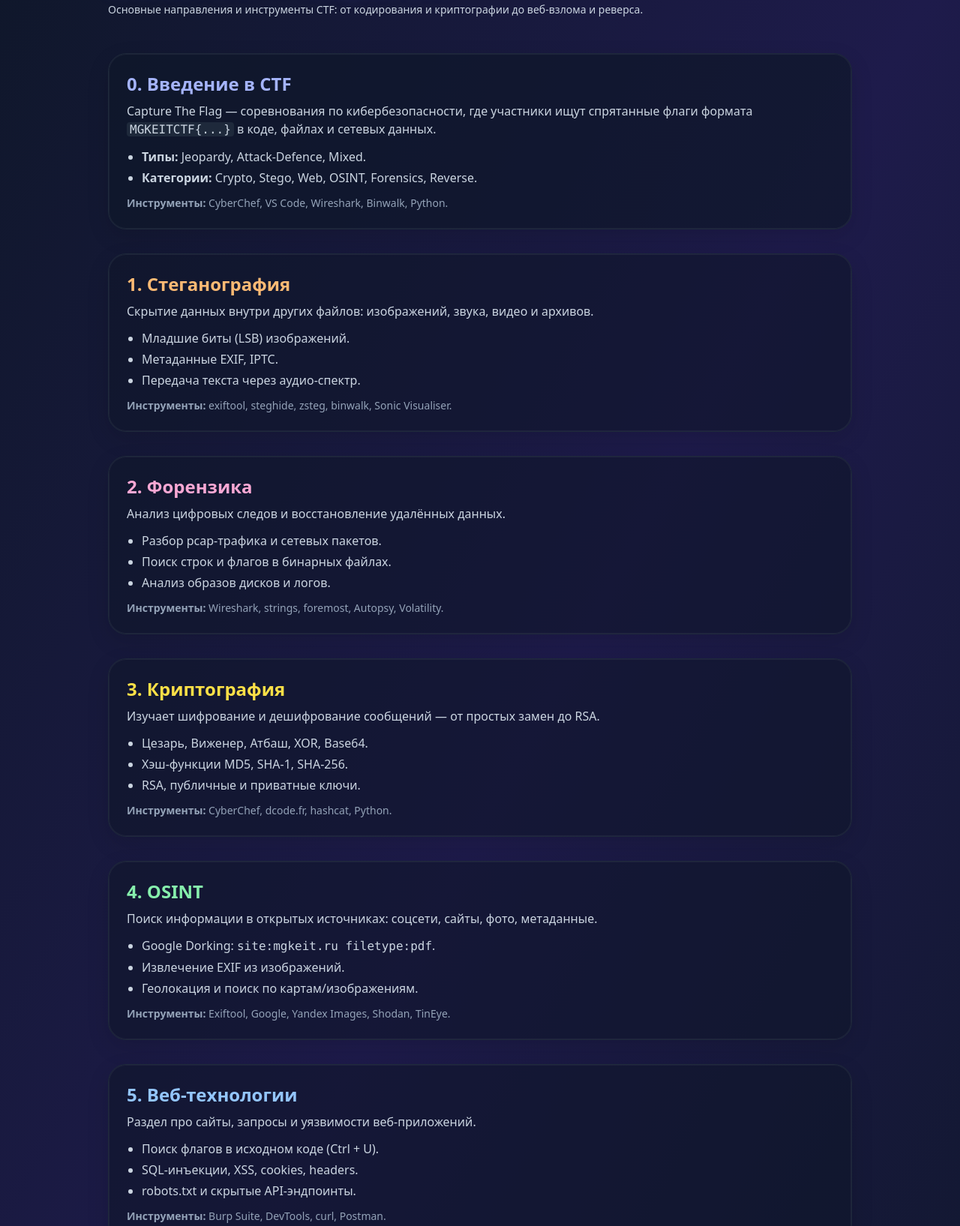
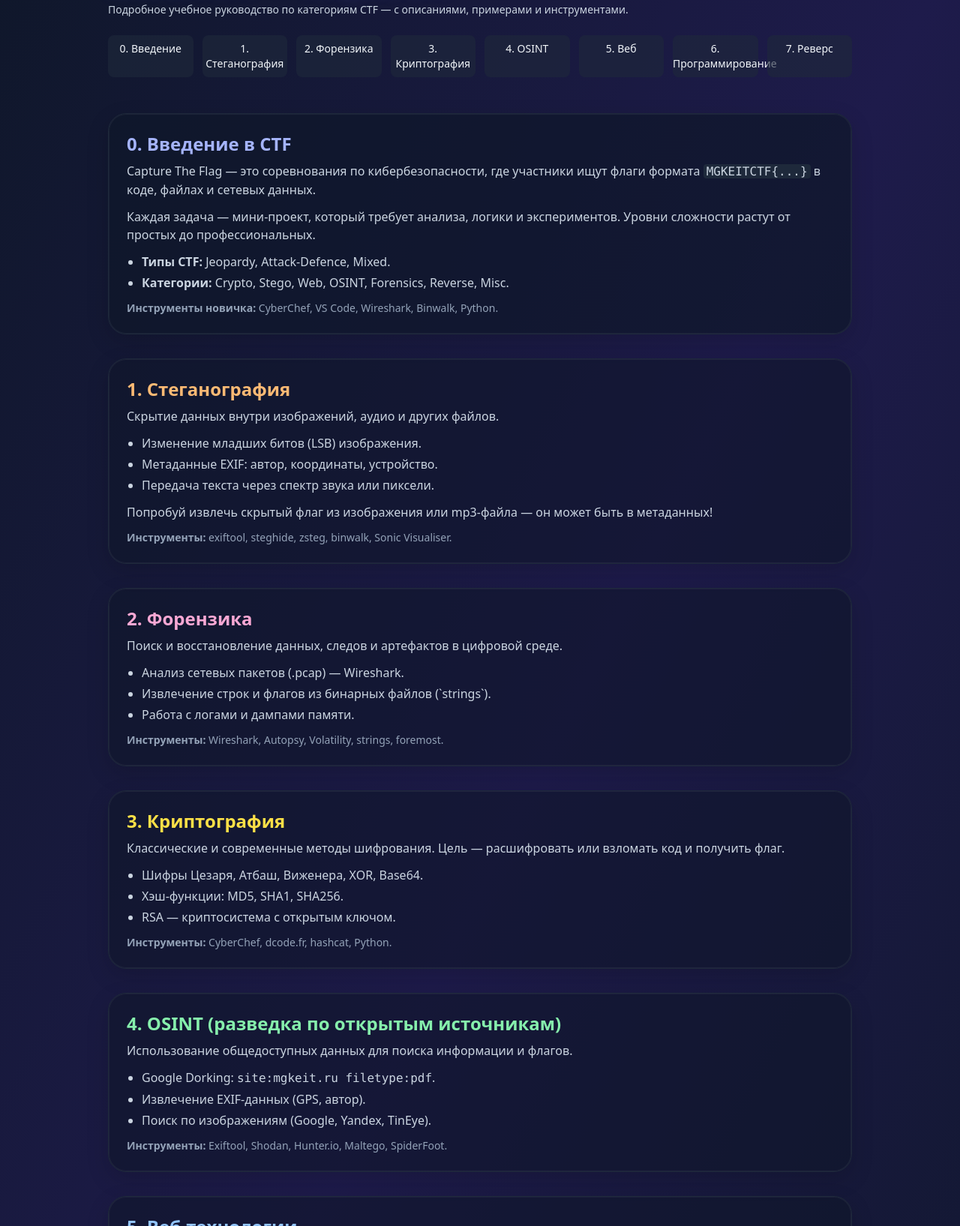
Before and after one commit to OlgaMokrushina/mgkeitctf-site, a plain HTML site: page theory.html in a window 1280 px wide. Shown: the part 85-1720 px from the top of the page at 75% size. Drawn offline with nearby package versions, Linux system fonts and the light colour scheme.

Commit message:
Update theory.html

```diff
--- a/theory.html
+++ b/theory.html
@@ -6,11 +6,12 @@
   <title>MGKEITCTF — Теория CTF</title>
   <script src="https://cdn.tailwindcss.com"></script>
   <style>
+    html { scroll-behavior: smooth; }
     .card {
-      box-shadow: 0 10px 30px rgba(0,0,0,.12), inset 0 0 0 1px rgba(255,255,255,.05);
+      box-shadow: 0 10px 30px rgba(0,0,0,.15), inset 0 0 0 1px rgba(255,255,255,.05);
       transition: transform .15s ease, box-shadow .2s ease;
     }
-    .card:hover { transform: translateY(-3px); box-shadow: 0 12px 40px rgba(99,102,241,.25); }
+    .card:hover { transform: translateY(-4px); box-shadow: 0 12px 40px rgba(99,102,241,.25); }
     .glow { text-shadow: 0 0 20px rgba(99,102,241,.45); }
     .fade { animation: fadeIn .4s ease-out both; }
     @keyframes fadeIn { from { opacity: 0; transform: translateY(10px);} to {opacity: 1; transform: none;} }
@@ -19,7 +20,8 @@
 
 <body class="min-h-screen bg-gradient-to-br from-slate-900 via-indigo-950 to-slate-900 text-slate-100">
 
-  <header class="max-w-5xl mx-auto px-4 pt-10 pb-4">
+  <!-- ШАПКА -->
+  <header class="max-w-5xl mx-auto px-4 pt-10 pb-6">
     <div class="flex flex-col md:flex-row md:items-center md:justify-between gap-3">
       <h1 class="text-3xl md:text-4xl font-bold glow">MGKEITCTF — Теория CTF</h1>
       <a href="index.html" class="inline-flex items-center bg-indigo-600 hover:bg-indigo-500 text-white text-sm px-4 py-2 rounded-lg transition">
@@ -27,114 +29,139 @@
       </a>
     </div>
     <p class="mt-2 text-slate-300 text-sm">
-      Основные направления и инструменты CTF: от кодирования и криптографии до веб-взлома и реверса.
+      Подробное учебное руководство по категориям CTF — с описаниями, примерами и инструментами.
     </p>
   </header>
 
-  <main class="max-w-5xl mx-auto px-4 py-8 space-y-8">
+  <!-- ОГЛАВЛЕНИЕ -->
+  <nav class="max-w-5xl mx-auto px-4 pb-6">
+    <div class="grid sm:grid-cols-4 md:grid-cols-8 gap-3 text-center">
+      <a href="#intro" class="bg-slate-800/60 hover:bg-indigo-700 py-2 rounded-lg text-sm transition">0. Введение</a>
+      <a href="#stego" class="bg-slate-800/60 hover:bg-indigo-700 py-2 rounded-lg text-sm transition">1. Стеганография</a>
+      <a href="#forensics" class="bg-slate-800/60 hover:bg-indigo-700 py-2 rounded-lg text-sm transition">2. Форензика</a>
+      <a href="#crypto" class="bg-slate-800/60 hover:bg-indigo-700 py-2 rounded-lg text-sm transition">3. Криптография</a>
+      <a href="#osint" class="bg-slate-800/60 hover:bg-indigo-700 py-2 rounded-lg text-sm transition">4. OSINT</a>
+      <a href="#web" class="bg-slate-800/60 hover:bg-indigo-700 py-2 rounded-lg text-sm transition">5. Веб</a>
+      <a href="#prog" class="bg-slate-800/60 hover:bg-indigo-700 py-2 rounded-lg text-sm transition">6. Программирование</a>
+      <a href="#reverse" class="bg-slate-800/60 hover:bg-indigo-700 py-2 rounded-lg text-sm transition">7. Реверс</a>
+    </div>
+  </nav>
+
+  <main class="max-w-5xl mx-auto px-4 py-6 space-y-8">
+
     <!-- 0 -->
-    <section class="card rounded-3xl border border-slate-800 p-6 bg-slate-900/70 fade">
+    <section id="intro" class="card rounded-3xl border border-slate-800 p-6 bg-slate-900/70 fade">
       <h2 class="text-2xl font-semibold text-indigo-300 mb-2">0. Введение в CTF</h2>
       <p class="text-slate-300 mb-3">
-        Capture The Flag — соревнования по кибербезопасности, где участники ищут спрятанные флаги
-        формата <code class="bg-slate-800 px-1 rounded">MGKEITCTF{...}</code> в коде, файлах и сетевых данных.
+        Capture The Flag — это соревнования по кибербезопасности, где участники ищут флаги формата
+        <code class="bg-slate-800 px-1 rounded">MGKEITCTF{...}</code> в коде, файлах и сетевых данных.
+      </p>
+      <p class="text-slate-300 mb-3">
+        Каждая задача — мини-проект, который требует анализа, логики и экспериментов.
+        Уровни сложности растут от простых до профессиональных.
       </p>
       <ul class="list-disc ml-5 space-y-1 text-slate-300">
-        <li><b>Типы:</b> Jeopardy, Attack-Defence, Mixed.</li>
-        <li><b>Категории:</b> Crypto, Stego, Web, OSINT, Forensics, Reverse.</li>
+        <li><b>Типы CTF:</b> Jeopardy, Attack-Defence, Mixed.</li>
+        <li><b>Категории:</b> Crypto, Stego, Web, OSINT, Forensics, Reverse, Misc.</li>
       </ul>
-      <p class="mt-3 text-sm text-slate-400"><b>Инструменты:</b> CyberChef, VS Code, Wireshark, Binwalk, Python.</p>
+      <p class="mt-3 text-sm text-slate-400"><b>Инструменты новичка:</b> CyberChef, VS Code, Wireshark, Binwalk, Python.</p>
     </section>
 
     <!-- 1 -->
-    <section class="card rounded-3xl border border-slate-800 p-6 bg-slate-900/60 fade">
+    <section id="stego" class="card rounded-3xl border border-slate-800 p-6 bg-slate-900/60 fade">
       <h2 class="text-2xl font-semibold text-orange-300 mb-2">1. Стеганография</h2>
-      <p class="text-slate-300 mb-3">
-        Скрытие данных внутри других файлов: изображений, звука, видео и архивов.
-      </p>
+      <p class="text-slate-300 mb-3">Скрытие данных внутри изображений, аудио и других файлов.</p>
       <ul class="list-disc ml-5 space-y-1 text-slate-300">
-        <li>Младшие биты (LSB) изображений.</li>
-        <li>Метаданные EXIF, IPTC.</li>
-        <li>Передача текста через аудио-спектр.</li>
+        <li>Изменение младших битов (LSB) изображения.</li>
+        <li>Метаданные EXIF: автор, координаты, устройство.</li>
+        <li>Передача текста через спектр звука или пиксели.</li>
       </ul>
+      <p class="mt-3 text-slate-300">Попробуй извлечь скрытый флаг из изображения или mp3-файла — он может быть в метаданных!</p>
       <p class="mt-3 text-sm text-slate-400"><b>Инструменты:</b> exiftool, steghide, zsteg, binwalk, Sonic Visualiser.</p>
     </section>
 
     <!-- 2 -->
-    <section class="card rounded-3xl border border-slate-800 p-6 bg-slate-900/60 fade">
+    <section id="forensics" class="card rounded-3xl border border-slate-800 p-6 bg-slate-900/60 fade">
       <h2 class="text-2xl font-semibold text-pink-300 mb-2">2. Форензика</h2>
-      <p class="text-slate-300 mb-3">Анализ цифровых следов и восстановление удалённых данных.</p>
+      <p class="text-slate-300 mb-3">Поиск и восстановление данных, следов и артефактов в цифровой среде.</p>
       <ul class="list-disc ml-5 space-y-1 text-slate-300">
-        <li>Разбор pcap-трафика и сетевых пакетов.</li>
-        <li>Поиск строк и флагов в бинарных файлах.</li>
-        <li>Анализ образов дисков и логов.</li>
+        <li>Анализ сетевых пакетов (.pcap) — Wireshark.</li>
+        <li>Извлечение строк и флагов из бинарных файлов (`strings`).</li>
+        <li>Работа с логами и дампами памяти.</li>
       </ul>
-      <p class="mt-3 text-sm text-slate-400"><b>Инструменты:</b> Wireshark, strings, foremost, Autopsy, Volatility.</p>
+      <p class="mt-3 text-sm text-slate-400"><b>Инструменты:</b> Wireshark, Autopsy, Volatility, strings, foremost.</p>
     </section>
 
     <!-- 3 -->
-    <section class="card rounded-3xl border border-slate-800 p-6 bg-slate-900/60 fade">
+    <section id="crypto" class="card rounded-3xl border border-slate-800 p-6 bg-slate-900/60 fade">
       <h2 class="text-2xl font-semibold text-yellow-300 mb-2">3. Криптография</h2>
-      <p class="text-slate-300 mb-3">Изучает шифрование и дешифрование сообщений — от простых замен до RSA.</p>
+      <p class="text-slate-300 mb-3">
+        Классические и современные методы шифрования.
+        Цель — расшифровать или взломать код и получить флаг.
+      </p>
       <ul class="list-disc ml-5 space-y-1 text-slate-300">
-        <li>Цезарь, Виженер, Атбаш, XOR, Base64.</li>
-        <li>Хэш-функции MD5, SHA-1, SHA-256.</li>
-        <li>RSA, публичные и приватные ключи.</li>
+        <li>Шифры Цезаря, Атбаш, Виженера, XOR, Base64.</li>
+        <li>Хэш-функции: MD5, SHA1, SHA256.</li>
+        <li>RSA — криптосистема с открытым ключом.</li>
       </ul>
       <p class="mt-3 text-sm text-slate-400"><b>Инструменты:</b> CyberChef, dcode.fr, hashcat, Python.</p>
     </section>
 
     <!-- 4 -->
-    <section class="card rounded-3xl border border-slate-800 p-6 bg-slate-900/60 fade">
-      <h2 class="text-2xl font-semibold text-green-300 mb-2">4. OSINT</h2>
-      <p class="text-slate-300 mb-3">Поиск информации в открытых источниках: соцсети, сайты, фото, метаданные.</p>
+    <section id="osint" class="card rounded-3xl border border-slate-800 p-6 bg-slate-900/60 fade">
+      <h2 class="text-2xl font-semibold text-green-300 mb-2">4. OSINT (разведка по открытым источникам)</h2>
+      <p class="text-slate-300 mb-3">Использование общедоступных данных для поиска информации и флагов.</p>
       <ul class="list-disc ml-5 space-y-1 text-slate-300">
         <li>Google Dorking: <code>site:mgkeit.ru filetype:pdf</code>.</li>
-        <li>Извлечение EXIF из изображений.</li>
-        <li>Геолокация и поиск по картам/изображениям.</li>
+        <li>Извлечение EXIF-данных (GPS, автор).</li>
+        <li>Поиск по изображениям (Google, Yandex, TinEye).</li>
       </ul>
-      <p class="mt-3 text-sm text-slate-400"><b>Инструменты:</b> Exiftool, Google, Yandex Images, Shodan, TinEye.</p>
+      <p class="mt-3 text-sm text-slate-400"><b>Инструменты:</b> Exiftool, Shodan, Hunter.io, Maltego, SpiderFoot.</p>
     </section>
 
     <!-- 5 -->
-    <section class="card rounded-3xl border border-slate-800 p-6 bg-slate-900/60 fade">
+    <section id="web" class="card rounded-3xl border border-slate-800 p-6 bg-slate-900/60 fade">
       <h2 class="text-2xl font-semibold text-blue-300 mb-2">5. Веб-технологии</h2>
-      <p class="text-slate-300 mb-3">Раздел про сайты, запросы и уязвимости веб-приложений.</p>
+      <p class="text-slate-300 mb-3">Раздел посвящён анализу сайтов и веб-приложений.</p>
       <ul class="list-disc ml-5 space-y-1 text-slate-300">
-        <li>Поиск флагов в исходном коде (Ctrl + U).</li>
-        <li>SQL-инъекции, XSS, cookies, headers.</li>
-        <li>robots.txt и скрытые API-эндпоинты.</li>
+        <li>Просмотр исходного кода страницы (Ctrl+U).</li>
+        <li>SQL-инъекции, XSS, cookies и HTTP-заголовки.</li>
+        <li>robots.txt, sitemap.xml, скрытые API.</li>
       </ul>
-      <p class="mt-3 text-sm text-slate-400"><b>Инструменты:</b> Burp Suite, DevTools, curl, Postman.</p>
+      <p class="mt-3 text-sm text-slate-400"><b>Инструменты:</b> Burp Suite, DevTools, curl, Postman, OWASP ZAP.</p>
     </section>
 
     <!-- 6 -->
-    <section class="card rounded-3xl border border-slate-800 p-6 bg-slate-900/60 fade">
+    <section id="prog" class="card rounded-3xl border border-slate-800 p-6 bg-slate-900/60 fade">
       <h2 class="text-2xl font-semibold text-cyan-300 mb-2">6. Программирование</h2>
-      <p class="text-slate-300 mb-3">Автоматизация решений и написание утилит для анализа.</p>
+      <p class="text-slate-300 mb-3">Создание собственных скриптов для анализа, автоматизации и дешифрования.</p>
       <ul class="list-disc ml-5 space-y-1 text-slate-300">
-        <li>Python для декодирования и XOR.</li>
-        <li>Bash-скрипты и обработка файлов.</li>
-        <li>Регулярные выражения, JSON, парсинг.</li>
+        <li>Python для кодировок, XOR и Base64.</li>
+        <li>Bash для пакетной обработки.</li>
+        <li>Использование requests и regex.</li>
       </ul>
-      <p class="mt-3 text-sm text-slate-400"><b>Инструменты:</b> Python3, requests, re, base64, bash, jq.</p>
+      <p class="mt-3 text-sm text-slate-400"><b>Инструменты:</b> Python3, re, base64, bash, jq, GitHub Copilot.</p>
     </section>
 
     <!-- 7 -->
-    <section class="card rounded-3xl border border-slate-800 p-6 bg-slate-900/60 fade">
+    <section id="reverse" class="card rounded-3xl border border-slate-800 p-6 bg-slate-900/60 fade">
       <h2 class="text-2xl font-semibold text-fuchsia-300 mb-2">7. Реверс-инжиниринг</h2>
-      <p class="text-slate-300 mb-3">Изучение программ: как они проверяют флаг и что скрыто внутри кода.</p>
+      <p class="text-slate-300 mb-3">
+        Изучение внутренней логики программ, чтобы понять, как они проверяют флаг.
+      </p>
       <ul class="list-disc ml-5 space-y-1 text-slate-300">
-        <li>Поиск строк сравнения флага.</li>
-        <li>Декомпиляция и анализ бинарей.</li>
-        <li>Работа с .exe, ELF, DLL, Python-байтами.</li>
+        <li>Поиск строк сравнения флага и функций проверки.</li>
+        <li>Декомпиляция, дизассемблирование, анализ кода.</li>
+        <li>Работа с .exe, ELF и Python-байткодом.</li>
       </ul>
-      <p class="mt-3 text-sm text-slate-400"><b>Инструменты:</b> Ghidra, IDA Free, strings, radare2, dnSpy.</p>
+      <p class="mt-3 text-sm text-slate-400"><b>Инструменты:</b> Ghidra, IDA Free, radare2, dnSpy, strings.</p>
     </section>
+
   </main>
 
-  <footer class="max-w-5xl mx-auto px-4 pb-12 text-slate-400 text-sm">
-    <p>Материал мастер-класса «Поймай флаг: мини-CTF от MGKEIT». Оформлено в стиле основной практической страницы.</p>
+  <footer class="max-w-5xl mx-auto px-4 pb-12 text-slate-400 text-sm text-center">
+    <p>Мастер-класс «Поймай флаг: мини-CTF от MGKEIT» — обучающая часть. Все разделы кликабельны и доступны сверху.</p>
   </footer>
+
 </body>
 </html>
```
